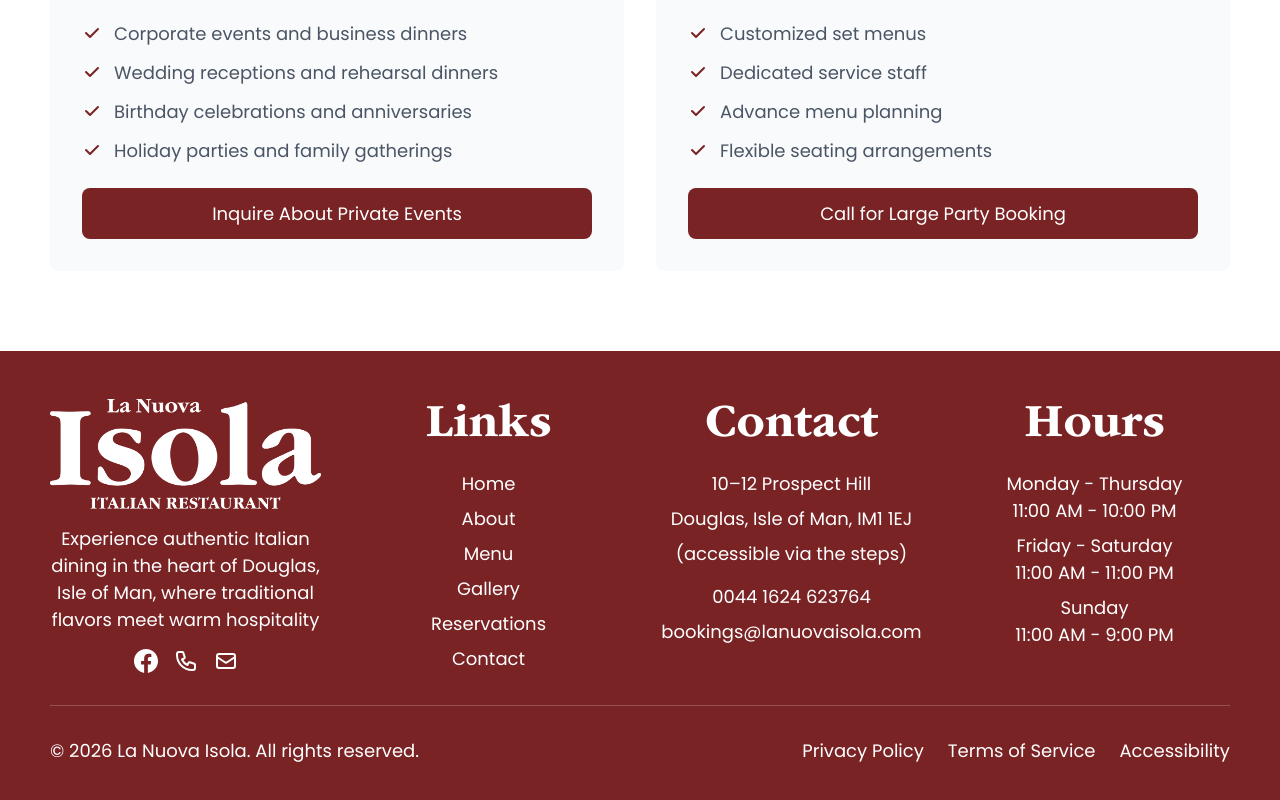
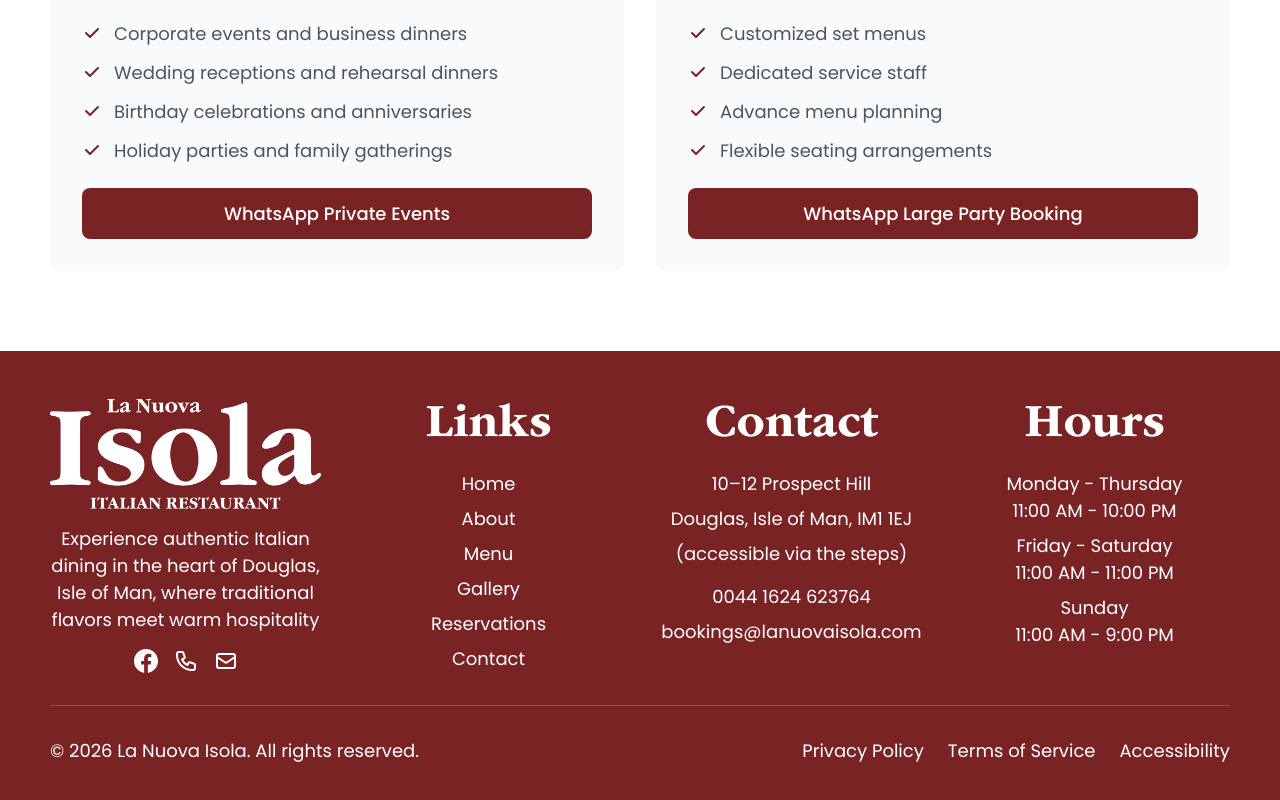
Before and after one commit to LYNKSPortal/la-nuova-isola-iom, a Next.js app: page /reservations in a window 1280 px wide. Shown: the part 2297-3097 px from the top of the page. Built offline with nearby package versions, Linux system fonts and the light colour scheme.

Commit message:
Convert Private Events and Large Party buttons to WhatsApp links

```diff
--- a/src/app/reservations/page.tsx
+++ b/src/app/reservations/page.tsx
@@ -65,9 +65,14 @@ export default function Reservations() {
                   Holiday parties and family gatherings
                 </li>
               </ul>
-              <button className="w-full bg-[#7A2325] 600 text-white py-3 rounded-lg hover:bg-[#7A2325] 700 transition-colors">
-                Inquire About Private Events
-              </button>
+              <a
+                href="https://wa.me/447624482007"
+                className="block w-full bg-[#7A2325] 600 text-white py-3 rounded-lg hover:bg-[#7A2325] 700 transition-colors text-center font-medium"
+                target="_blank"
+                rel="noopener noreferrer"
+              >
+                WhatsApp Private Events
+              </a>
             </div>
 
             <div className="bg-gray-50 rounded-lg p-8">
@@ -103,9 +108,14 @@ export default function Reservations() {
                   Flexible seating arrangements
                 </li>
               </ul>
-              <button className="w-full bg-[#7A2325] 600 text-white py-3 rounded-lg hover:bg-[#7A2325] 700 transition-colors">
-                Call for Large Party Booking
-              </button>
+              <a
+                href="https://wa.me/447624482007"
+                className="block w-full bg-[#7A2325] 600 text-white py-3 rounded-lg hover:bg-[#7A2325] 700 transition-colors text-center font-medium"
+                target="_blank"
+                rel="noopener noreferrer"
+              >
+                WhatsApp Large Party Booking
+              </a>
             </div>
           </div>
         </div>
```
